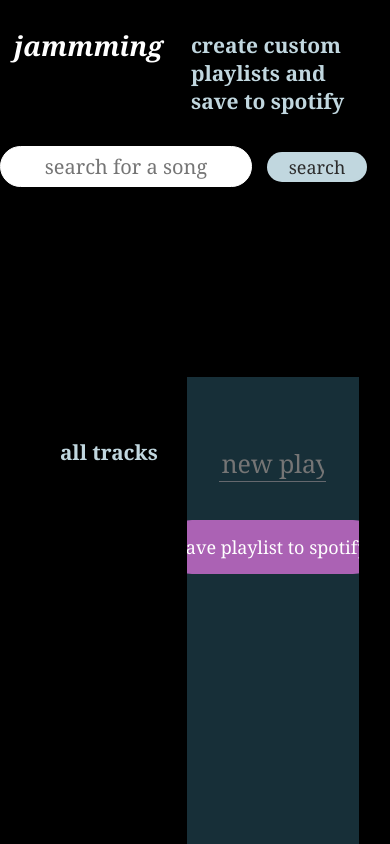
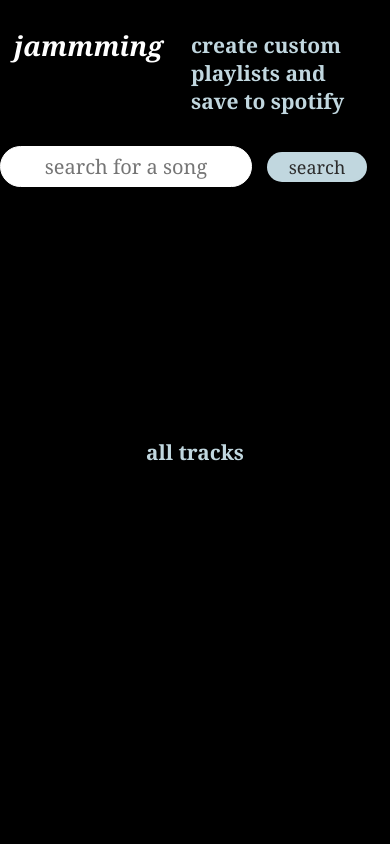
Before and after one commit to elizabethmagie/jammming, a React (Create React App) app: page / in a window 390 px wide. Shown: the top 844 px of the page. Built offline with nearby package versions, Linux system fonts and the light colour scheme.

Commit message:
Stylistic updates

```diff
--- a/src/App.css
+++ b/src/App.css
@@ -27,7 +27,7 @@ h4 {
 }
 
 
-.App {
+.app {
   height: 100%;
   margin: 0;
   padding: 0 8% 10% 8%;
@@ -41,26 +41,26 @@ h4 {
   box-sizing: border-box;
 }
 
-.App-Title {
+.app-title {
   display: flex;
   width: 100%;
   background-color: black;
 }
 
-.App-SearchBar {
+.app-search-bar {
   display: flex;
   width: 100%;
   background-color: black;
 }
 
-.App-Playlist {
+.app-playlist {
   display: flex;
   justify-content: space-between;
   width: 100%;
 }
 
 @media only screen and (max-width: 1020px) {
-  .App-playlist {
+  .app-playlist {
     align-items: center;
     flex-direction: column;
   }
--- a/src/App.js
+++ b/src/App.js
@@ -54,15 +54,15 @@ export default function App() {
     // App render
     return (
         <div>
-            <div className='App-Title' >
+            <div className='app-title' >
                 <h1><i>jammming</i></h1>
                 <h4>create custom playlists and save to spotify</h4>
             </div>
-            <div className='App-SearchBar' >
+            <div className='app-search-bar' >
                 <SearchBar onSearch={search} />
             </div>
-            <div className='App' >
-                <div className='App-Playlist'>
+            <div className='app' >
+                <div className='app-playlist'>
                     <SearchResults searchResults={searchResults} onAdd={addTrack} />
                     <Playlist
                         playlistName={playlistName}
--- a/src/Playlist.css
+++ b/src/Playlist.css
@@ -1,4 +1,4 @@
-.Playlist {
+.playlist {
     display: flex;
     flex-direction: column;
     align-items: center;
@@ -10,7 +10,7 @@
     font-family: Georgia, 'Times New Roman', Times, serif;
   }
 
-  .Playlist input {
+  .playlist input {
     width: 100%;
     border: 0;
     outline: 0;
@@ -22,7 +22,7 @@
     text-align: center;
   }
 
-  .Save-Playlist {
+  .save-playlist {
     cursor: pointer;
     width: 215px;
     padding: .5rem 0;
@@ -38,7 +38,7 @@
     font-family: Georgia, 'Times New Roman', Times, serif;
   }
 
-  .Save-Playlist:hover {
+  .save-playlist:hover {
     background-color: #e475e47a;
   }
 
@@ -48,7 +48,7 @@
   }
 
   @media only screen and (max-width: 1020px) {
-    .Playlist {
+    .playlist {
       width: 90%;
     }
   }
--- a/src/Playlist.js
+++ b/src/Playlist.js
@@ -15,7 +15,7 @@ export default function Playlist(props) {
     }, [props.onNameChange]);
 
     return(
-        <div className='Playlist' >
+        <div className='playlist' >
             <input onChange={handleNameChange} placeholder={'new playlist'} />
             <div>
                 <Tracklist
@@ -24,7 +24,7 @@ export default function Playlist(props) {
                     onRemove={props.onRemove}
                 />
             </div>
-            <button className='Save-Playlist' onClick={props.onSave} >
+            <button className='save-playlist' onClick={props.onSave} >
                 save playlist to spotify
             </button>
         </div>
--- a/src/SearchBar.css
+++ b/src/SearchBar.css
@@ -1,11 +1,11 @@
-.SearchBar {
+.search-bar {
     display: flex;
     align-items: center;
     margin-bottom: 6.33rem;
     gap: 15px;
   }
 
-  .SearchBar input {
+  .search-bar input {
     width: 250px;
     padding: .2rem 0;
     border: 1px solid #fff;
@@ -16,11 +16,11 @@
     font-family: Georgia, 'Times New Roman', Times, serif;
   }
 
-  .SearchBar input:focus {
+  .search-bar input:focus {
     outline: none;
   }
 
-  .SearchButton {
+  .search-button {
     cursor: pointer;
     width: 100px;
     height: 30px;
@@ -35,6 +35,6 @@
     font-family: Georgia, 'Times New Roman', Times, serif;
   }
 
-  .SearchButton:hover {
+  .search-button:hover {
     background-color: #c1d7dfb0;
   }
--- a/src/SearchBar.js
+++ b/src/SearchBar.js
@@ -20,9 +20,9 @@ export default function SearchBar(props) {
 
 
     return(
-        <div className='SearchBar' >
+        <div className='search-bar' >
             <input placeholder ='search for a song' onChange ={handleNewSong} />
-            <button className="SearchButton" onClick={searchSong}>
+            <button className="search-button" onClick={searchSong}>
                 search
             </button>
         </div>
--- a/src/SearchResults.css
+++ b/src/SearchResults.css
@@ -1,18 +1,18 @@
-.SearchResults {
+.search-results {
     width: 50%;
     height: 950px;
     overflow-y: scroll;
     padding: .88rem;
   }
 
-  .SearchResults-Title {
+  .search-results-title {
     font-family: Georgia, 'Times New Roman', Times, serif;
     font-size: 25px;
     text-align: center;
     color: #c1d7df;
   }
 
-  .SearchResults-Tracklist {
+  .search-results-tracklist {
     font-family: Georgia, 'Times New Roman', Times, serif;
     font-size: 15px;
   }
@@ -24,7 +24,7 @@
   }
 
   @media only screen and (max-width: 1020px) {
-    .SearchResults {
+    .search-results {
       width: 90%;
       margin-bottom: 2rem;
     }
--- a/src/SearchResults.js
+++ b/src/SearchResults.js
@@ -8,11 +8,11 @@ import Tracklist from './Tracklist.js';
 
 export default function SearchResults(props) {
     return(
-        <div className='SearchResults' >
-            <div className='SearchResults-Title' >
+        <div className='search-results' >
+            <div className='search-results-title' >
                 <h5>all tracks</h5>
             </div>
-            <div className='SearchResults-Tracklist' >
+            <div className='search-results-tracklist' >
                 <Tracklist tracks={props.searchResults} onAdd={props.onAdd} />
             </div>
         </div>
--- a/src/Track.css
+++ b/src/Track.css
@@ -1,4 +1,4 @@
-.Track {
+.track {
     display: flex;
     align-items: center;
     margin-top: 15px;
@@ -20,7 +20,7 @@
     color: #c1d7dfc0;
   }
 
-  .Track-Details {
+  .track-details {
     flex-grow: 1;
     display: flex;
     flex-direction: column;
@@ -28,14 +28,14 @@
     height: 50px;
   }
 
-  .Track-Details h3 {
+  .track-details h3 {
     margin-bottom: .01rem;
     color: #fff;
     text-align: left;
     font-size: 20px;
   }
 
-  .Track-Details p {
+  .track-details p {
     font-size: 15px;
     font-weight: 300;
     color: #dadada;
--- a/src/Track.js
+++ b/src/Track.js
@@ -34,8 +34,8 @@ export default function Track(props) {
     };
 
     return(
-        <div className='Track' >
-            <div className='Track-Details' >
+        <div className='track' >
+            <div className='track-details' >
                 <h3>{props.track.name}</h3>
                 <p>by {props.track.artist} on {props.track.album}</p>
             </div>
--- a/src/Tracklist.css
+++ b/src/Tracklist.css
@@ -1,3 +1,3 @@
-.Tracklist {
+.tracklist {
     width: 100%;
   }
--- a/src/Tracklist.js
+++ b/src/Tracklist.js
@@ -8,7 +8,7 @@ import Track from './Track.js';
 
 export default function Tracklist(props) {
     return(
-        <div className='Tracklist' >
+        <div className='tracklist' >
             {props.tracks.map((track) => {
                 return (
                     <Track
```
Also changed, not shown: 1 other file (tests, documents, lock files or other folders).
